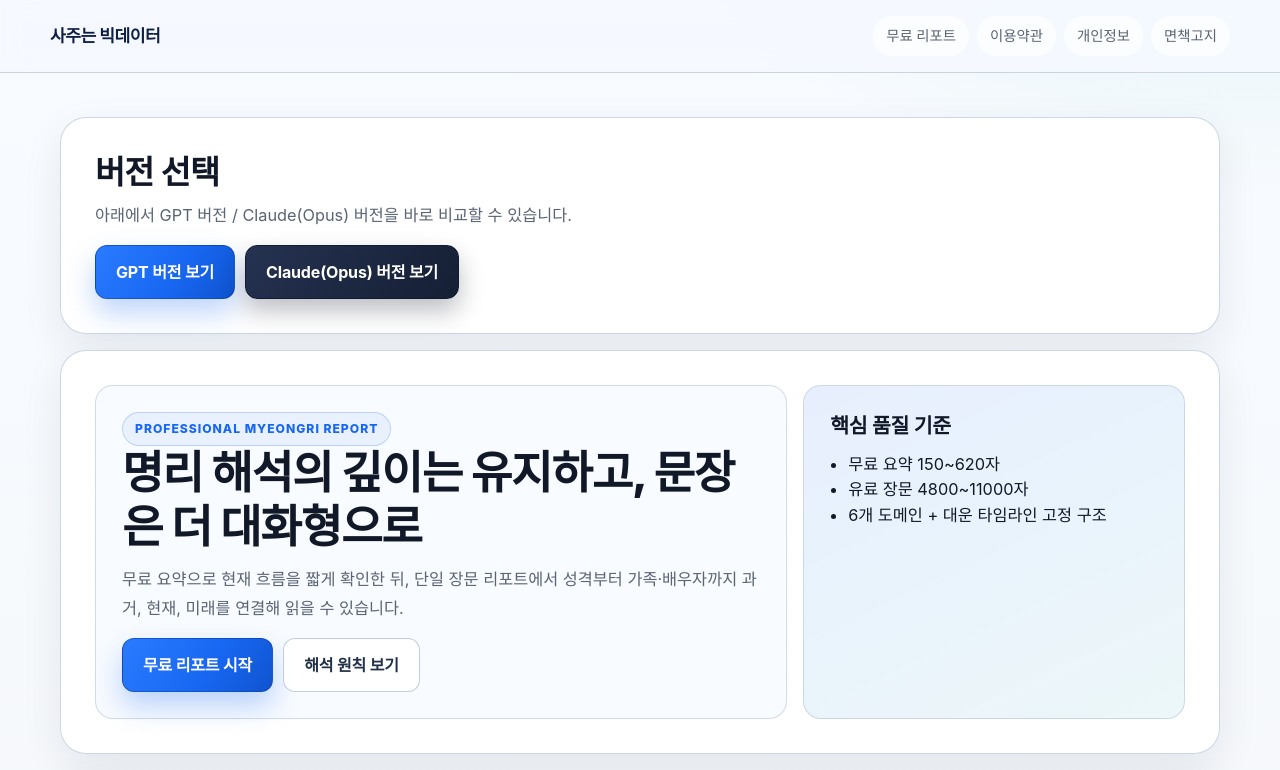
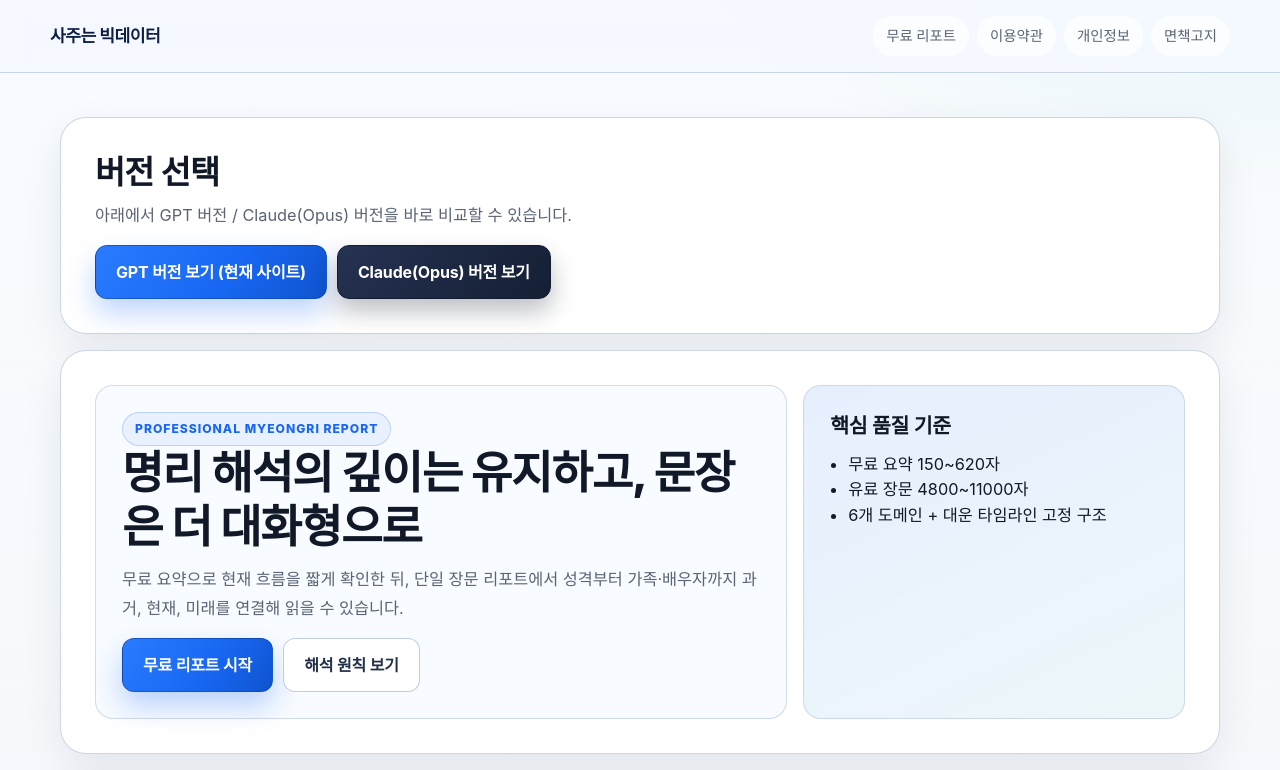
Before and after one commit to jee599/saju, a Next.js app in the folder apps/web/: page / in a window 1280 px wide. Shown: the top 770 px of the page. Built offline with nearby package versions, Linux system fonts and the light colour scheme.

Commit message:
버전 선택 링크 오류 수정

```diff
--- a/apps/web/app/page.tsx
+++ b/apps/web/app/page.tsx
@@ -24,8 +24,8 @@ export default function HomePage() {
       <GlassCard>
         <SectionTitle title="버전 선택" subtitle="아래에서 GPT 버전 / Claude(Opus) 버전을 바로 비교할 수 있습니다." />
         <div className="buttonRow">
-          <ButtonLink href="https://web-ri2udhshj-jidongs45-3347s-projects.vercel.app" size="lg" target="_blank" rel="noreferrer">
-            GPT 버전 보기
+          <ButtonLink href="/free-fortune" size="lg">
+            GPT 버전 보기 (현재 사이트)
           </ButtonLink>
           <ButtonLink href="https://opus-only.vercel.app" size="lg" variant="secondary" target="_blank" rel="noreferrer">
             Claude(Opus) 버전 보기
```
